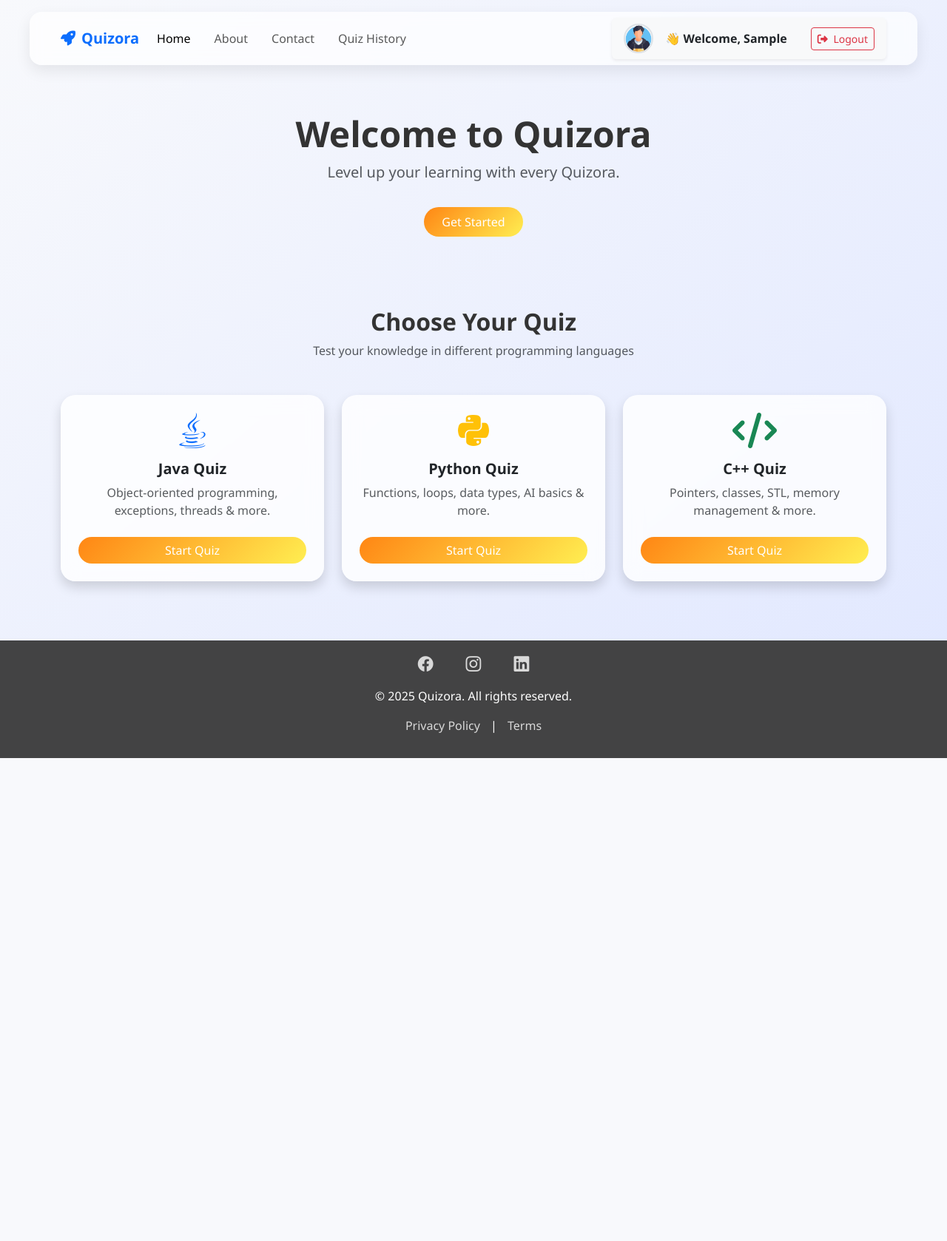
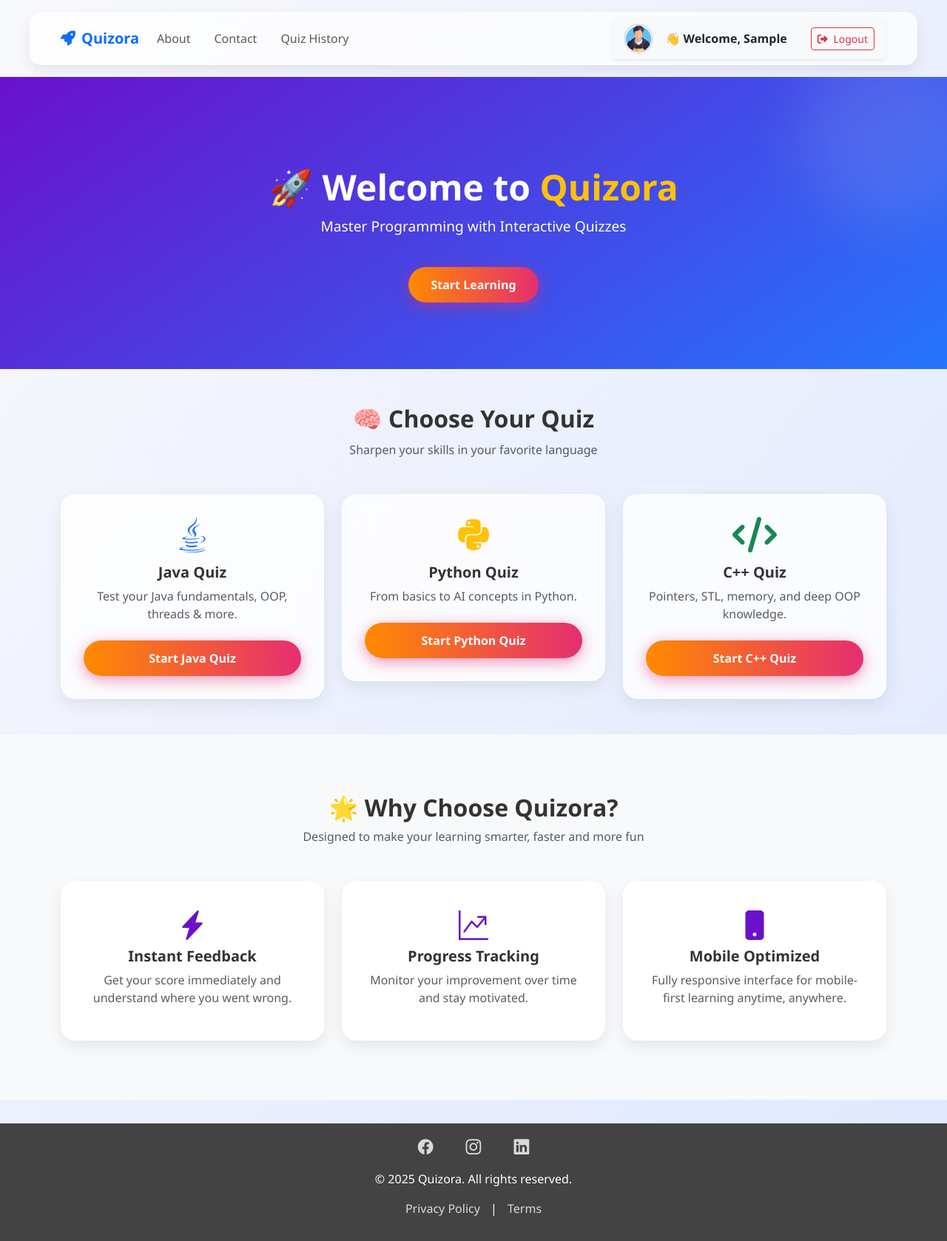
Before and after one commit to mitpatil07/QuizApp, a Django app: page / in a window 1280 px wide. Shown: the whole page at 74% size. Before the commit the page ends 1025 px from the top, so only its background shows below. Run offline with Django 5.2, Linux system fonts and the light colour scheme; the visitor is signed in with stand-in values (Sample User, id 1); some libraries are stand-ins or nearby versions.

Commit message:
index update

```diff
--- a/quiz/Home/templates/pages/base.html
+++ b/quiz/Home/templates/pages/base.html
@@ -25,7 +25,7 @@
       </button>
       <div class="collapse navbar-collapse" id="navMenu">
         <ul class="navbar-nav me-auto mb-2 mb-lg-0 gap-3">
-          <li class="nav-item"><a class="nav-link active" href="{% url 'index' %}">Home</a></li>
+          <!-- <li class="nav-item"><a class="nav-link active" href="{% url 'index' %}">Home</a></li> -->
           <li class="nav-item"><a class="nav-link" href="{% url 'about' %}">About</a></li>
           <li class="nav-item"><a class="nav-link" href="{% url 'contact' %}">Contact</a></li>
           <li class="nav-item"><a class="nav-link" href="{% url 'quiz_history' %}">Quiz History</a></li>
--- a/quiz/Home/templates/pages/index.html
+++ b/quiz/Home/templates/pages/index.html
@@ -2,56 +2,212 @@
 {% load static %}
 
 {% block start %}
+<style>
+  /* Hero Styling */
+  .hero-section {
+    background: linear-gradient(145deg, #6a11cb, #2575fc);
+    color: white;
+    padding: 120px 0 90px;
+    text-align: center;
+    position: relative;
+    overflow: hidden;
+  }
+
+  .hero-section::before {
+    content: '';
+    position: absolute;
+    top: -50px;
+    right: -50px;
+    width: 250px;
+    height: 250px;
+    background: rgba(255, 255, 255, 0.1);
+    border-radius: 50%;
+    filter: blur(40px);
+    z-index: 0;
+  }
+
+  .hero-section h1 {
+    font-size: 3rem;
+    font-weight: 800;
+    z-index: 1;
+    position: relative;
+  }
+
+  .hero-section p {
+    font-size: 1.2rem;
+    margin-top: 10px;
+    z-index: 1;
+    position: relative;
+  }
+
+  .btn-glow {
+    background: linear-gradient(to right, #ff8a00, #e52e71);
+    border: none;
+    border-radius: 50px;
+    color: white;
+    padding: 12px 30px;
+    font-weight: 600;
+    margin-top: 25px;
+    box-shadow: 0 5px 20px rgba(229, 46, 113, 0.5);
+    transition: all 0.3s ease;
+  }
+
+  .btn-glow:hover {
+    transform: translateY(-2px);
+    opacity: 0.9;
+  }
+
+  /* Quiz Card Styling */
+  .quiz-card {
+    background: rgba(255, 255, 255, 0.8);
+    backdrop-filter: blur(12px);
+    border-radius: 20px;
+    padding: 30px;
+    text-align: center;
+    transition: 0.3s ease;
+    border: 1px solid rgba(255, 255, 255, 0.3);
+    box-shadow: 0 8px 24px rgba(0, 0, 0, 0.08);
+  }
+
+  .quiz-card:hover {
+    transform: translateY(-3px);
+    box-shadow: 0 12px 28px rgba(0, 0, 0, 0.1);
+  }
+
+  .quiz-card i {
+    font-size: 3rem;
+    margin-bottom: 15px;
+    color: #2575fc;
+  }
+
+  .quiz-section h2 {
+    font-weight: 700;
+    margin-bottom: 10px;
+  }
+
+  /* Why Quizora Section */
+  .why-section {
+    background: #f8f9fa;
+    padding: 80px 0;
+  }
+
+  .why-card {
+    background: white;
+    border-radius: 20px;
+    box-shadow: 0 8px 20px rgba(0, 0, 0, 0.08);
+    padding: 30px;
+    text-align: center;
+    transition: 0.3s ease;
+  }
+
+  .why-card:hover {
+    transform: translateY(-5px);
+  }
+
+  .why-card i {
+    font-size: 2.5rem;
+    margin-bottom: 15px;
+    color: #6a11cb;
+  }
+
+  @media (max-width: 768px) {
+    .hero-section h1 {
+      font-size: 2.3rem;
+    }
+
+    .quiz-card,
+    .why-card {
+      padding: 20px;
+    }
+  }
+</style>
 
 <!-- Hero Section -->
-<section class="text-center py-5">
-    <div class="container">
-        <h1 class="display-5 fw-bold">Welcome to Quizora</h1>
-        <p class="lead text-muted">
-            Level up your learning with every Quizora.
-        </p>
-        <a href="#quiz-section" class="btn btn-modern px-4 py-2 mt-3">Get Started</a>
+<section class="hero-section">
+  <div class="container position-relative z-1">
+    <h1>🚀 Welcome to <span class="text-warning">Quizora</span></h1>
+    <p class="lead">Master Programming with Interactive Quizzes</p>
+    <a href="#quiz-section" class="btn btn-glow">Start Learning</a>
   </div>
 </section>
 
 <!-- Quiz Section -->
-<section class="container py-5" id="quiz-section">
+<section class="container py-5 quiz-section" id="quiz-section">
   <div class="text-center mb-5">
-      <h2 class="fw-bold">Choose Your Quiz</h2>
-      <p class="text-muted">Test your knowledge in different programming languages</p>
+    <h2 class="fw-bold">🧠 Choose Your Quiz</h2>
+    <p class="text-muted">Sharpen your skills in your favorite language</p>
   </div>
 
   <div class="row g-4">
     <!-- Java Quiz -->
-      <div class="col-md-4">
-        <div class="card quiz-card h-100 shadow border-0 text-center p-4">
-          <i class="fab fa-java fa-3x text-primary mb-3"></i>
+    <div class="col-md-4" data-aos="fade-up" data-aos-delay="100">
+      <div class="quiz-card">
+        <i class="fab fa-java"></i>
         <h5 class="fw-semibold">Java Quiz</h5>
-          <p class="text-muted">Object-oriented programming, exceptions, threads & more.</p>
-          <a href="{% url 'rules_page' 'java' %}" class="btn btn-modern mt-2">Start Quiz</a>
+        <p class="text-muted">Test your Java fundamentals, OOP, threads & more.</p>
+        <a href="{% url 'rules_page' 'java' %}" class="btn btn-glow mt-2 w-100">Start Java Quiz</a>
       </div>
     </div>
 
     <!-- Python Quiz -->
-      <div class="col-md-4">
-        <div class="card quiz-card h-100 shadow border-0 text-center p-4">
-          <i class="fab fa-python fa-3x text-warning mb-3"></i>
+    <div class="col-md-4" data-aos="fade-up" data-aos-delay="200">
+      <div class="quiz-card">
+        <i class="fab fa-python text-warning"></i>
         <h5 class="fw-semibold">Python Quiz</h5>
-          <p class="text-muted">Functions, loops, data types, AI basics & more.</p>
-          <a href="{% url 'rules_page' 'python' %}" class="btn btn-modern mt-2">Start Quiz</a>
+        <p class="text-muted">From basics to AI concepts in Python.</p>
+        <a href="{% url 'rules_page' 'python' %}" class="btn btn-glow mt-2 w-100">Start Python Quiz</a>
       </div>
     </div>
 
     <!-- C++ Quiz -->
-      <div class="col-md-4">
-        <div class="card quiz-card h-100 shadow border-0 text-center p-4">
-          <i class="fas fa-code fa-3x text-success mb-3"></i>
+    <div class="col-md-4" data-aos="fade-up" data-aos-delay="300">
+      <div class="quiz-card">
+        <i class="fas fa-code text-success"></i>
         <h5 class="fw-semibold">C++ Quiz</h5>
-          <p class="text-muted">Pointers, classes, STL, memory management & more.</p>
-          <a href="{% url 'rules_page' 'cpp' %}" class="btn btn-modern mt-2">Start Quiz</a>
+        <p class="text-muted">Pointers, STL, memory, and deep OOP knowledge.</p>
+        <a href="{% url 'rules_page' 'cpp' %}" class="btn btn-glow mt-2 w-100">Start C++ Quiz</a>
       </div>
     </div>
   </div>
 </section>
 
+<!-- Why Quizora Section -->
+<section class="why-section" id="why-quizora">
+  <div class="container">
+    <div class="text-center mb-5">
+      <h2 class="fw-bold">🌟 Why Choose Quizora?</h2>
+      <p class="text-muted">Designed to make your learning smarter, faster and more fun</p>
+    </div>
+
+    <div class="row g-4">
+      <div class="col-md-4" data-aos="fade-right">
+        <div class="why-card">
+          <i class="bi bi-lightning-charge-fill"></i>
+          <h5 class="fw-bold">Instant Feedback</h5>
+          <p class="text-muted">Get your score immediately and understand where you went wrong.</p>
+        </div>
+      </div>
+
+      <div class="col-md-4" data-aos="fade-up">
+        <div class="why-card">
+          <i class="bi bi-graph-up-arrow"></i>
+          <h5 class="fw-bold">Progress Tracking</h5>
+          <p class="text-muted">Monitor your improvement over time and stay motivated.</p>
+        </div>
+      </div>
+
+      <div class="col-md-4" data-aos="fade-left">
+        <div class="why-card">
+          <i class="bi bi-phone-fill"></i>
+          <h5 class="fw-bold">Mobile Optimized</h5>
+          <p class="text-muted">Fully responsive interface for mobile-first learning anytime, anywhere.</p>
+        </div>
+      </div>
+    </div>
+  </div>
+</section>
+
+<script src="https://unpkg.com/aos@2.3.1/dist/aos.js"></script>
+<script>AOS.init();</script>
+
 {% endblock %}
```
Lines whose indentation alone changed are shown as unchanged.
